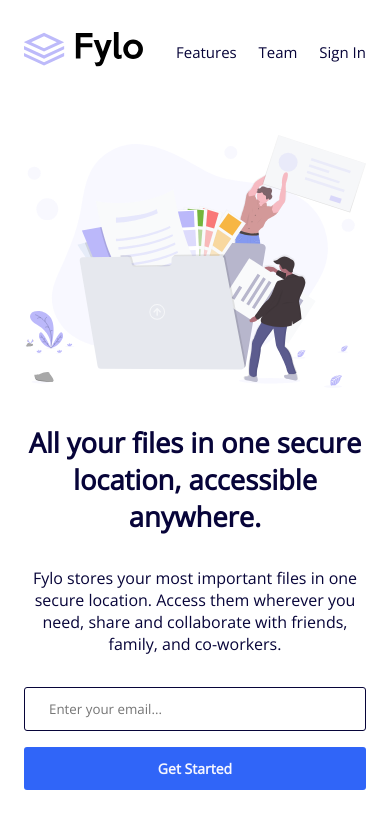
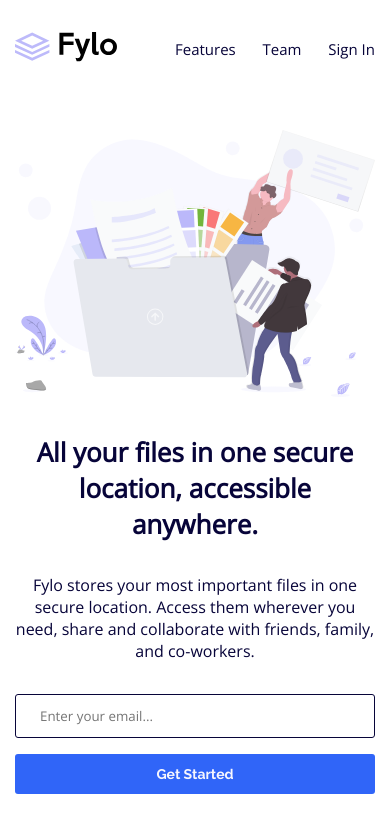
Before and after one commit to zyadfallatah/frontend-mentor-challenge-4, a plain HTML site: page index.html in a window 390 px wide. Shown: the top 822 px of the page. Drawn offline with nearby package versions, Linux system fonts and the light colour scheme.

Commit message:
responsive changes { Added containers }

```diff
--- a/index.html
+++ b/index.html
@@ -26,6 +26,7 @@
 <body>
   <!-- Start Header -->
   <header>
+    <div class="container">
       <div class="logo">
         <a href="#">
           <img src="images/logo.svg" alt="logo">
@@ -38,11 +39,13 @@
           <li><a href="#">Sign In</a></li>
         </ul>
       </nav>
+    </div>
   </header>
   <!-- End Header -->
 
   <!-- Start Introduction -->
   <main class="intro">
+    <div class="container">
       <div class="intro-img">
         <img src="images/illustration-1.svg" alt="">
       </div>
@@ -62,7 +65,7 @@
           <input type="button" value="Get Started">
         </form>
       </div>
-
+    </div>
   </main>
   <!-- End Introduction -->
 
--- a/style.css
+++ b/style.css
@@ -21,30 +21,50 @@
   --raleway: 'Raleway', sans-serif;
 }
 
-/* body props*/
-body {
-  padding-inline: 4rem;
+/* Start Container Props */
+.container {
+  position: relative;
+  margin: 0 auto;
+  padding: 0 15px;
 }
-@media(max-width: 750px) {
-  body {
-    padding-inline: 1.5rem;
+/* medias of containers */
+@media (min-width: 768px) {
+  .container {
+    width: 750px;
   }
 }
+@media (min-width: 992px) {
+  .container {
+    width: 970px;
+  }
+}
+@media (min-width: 1200px) {
+  .container {
+    width: 1170px;
+  }
+}
+/* End Container Props */
+
 
 /* Start Header  */
-header {
+header .container {
   font-family: var(--open-sans);
   font-size: 15px;
   display: flex;
   align-items: center;
-  padding: 2rem 0;
+  padding: 2rem 15px;
 }
 header .logo {
   display: flex;
 }
 header .logo img {
-  height: 35px;
+  height: 30px;
   margin-right: 1rem;
+}
+@media(min-width: 767px) {
+  header .logo img {
+    height: 35px;
+  }
 }
 header nav {
   display: flex;
@@ -54,7 +74,7 @@ header nav {
 header ul {
   display: flex;
   justify-content: space-between;
-  min-width: 190px;
+  min-width: 200px;
 }
 header ul li a {
   color: var(--primary-dark-blue);
@@ -62,11 +82,13 @@ header ul li a {
 /* End Header */
 
 /* Start Inroduction */
-.intro {
+.intro .container {
   display: flex;
   flex-direction: column;
   text-align: center;
-  margin-bottom: 2rem
+  margin-bottom: 2rem;
+  max-width: 400px;
+  font-family: var(--open-sans);
 }
 .intro .intro-img,
 .intro .intro-heading {
@@ -77,17 +99,17 @@ header ul li a {
   margin: 2rem 0;
 }
 .intro h1 {
-  font-family: var(--open-sans);
   font-weight: 700;
-  font-size: 7vw;
+  font-size: 26px;
   color: var(--primary-dark-blue);
 }
 .intro p {
-  font-family: var(--open-sans);
   color: var(--primary-dark-blue);
   margin-top: 2rem;
   margin-bottom: 1rem;
 }
+
+/* Start Form Styles */
 .intro form {
   position: relative;
   margin: 0 auto;
@@ -118,7 +140,7 @@ header ul li a {
 .intro form input[type="button"] {
   padding: .75rem;
   font-size: 14px;
-  font-family: var(--open-sans);
+  font-family: var(--raleway);
   font-weight: 700;
   background-color: var(--accent-blue);
   color: var(--neutral-blue);
@@ -129,11 +151,17 @@ header ul li a {
 .intro form input[type="button"]:hover {
   opacity: .7;
 }
+
+/* End Form styles */
+
+
 @media(min-width: 767px) {
-  .intro {
+  .intro .container {
+    font-family: var(--raleway);
     text-align: left;
     flex-direction: row-reverse;
     align-items: center;
+    max-width: none;
   }
   .intro h1 {
     font-size: 2rem;
@@ -141,6 +169,7 @@ header ul li a {
   }
   .intro p {
     max-width: 510px;
+    font-family: var(--open-sans);
   }
   /* Start Form Adj */
   .intro form {
```
Lines whose indentation alone changed are shown as unchanged.
